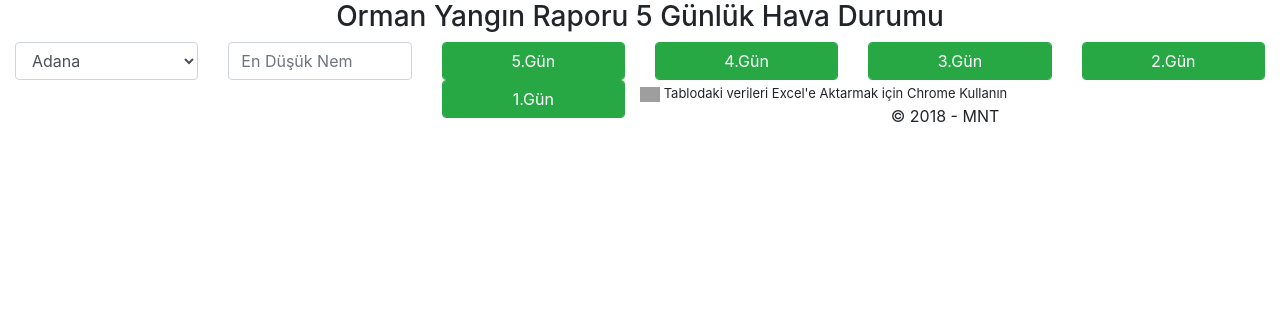
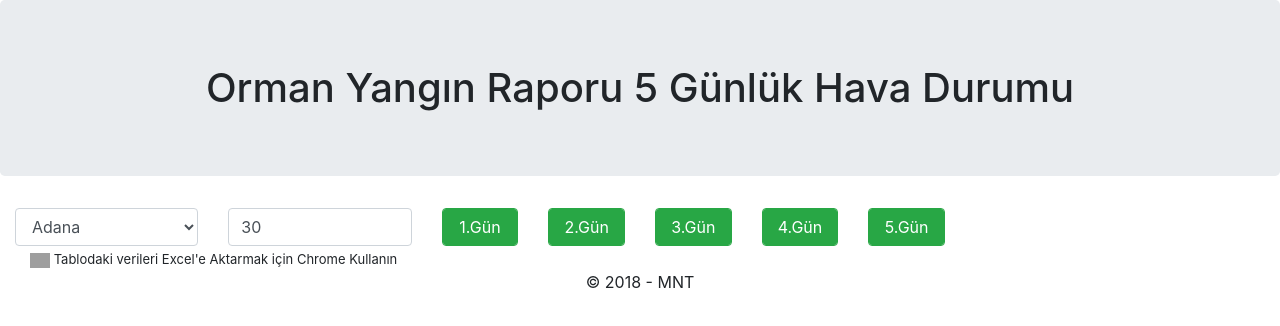
Before and after one commit to mnurullaht/orman, an Angular app: page / in a window 1280 px wide. Shown: the top 326 px of the page. Built offline with nearby package versions, Linux system fonts and the light colour scheme; grey boxes are pictures that could not be loaded.

Commit message:
bazı düzeltmeler yapıldı

```diff
--- a/src/app/footer/footer.component.html
+++ b/src/app/footer/footer.component.html
@@ -1,3 +1,4 @@
+<div style="clear:both"></div>
 <div  class="col-md-12 col-sm-12 col-xs-12">
 <span style="font-size:13px;"><img style="height:15px;" src="images/unlem.svg" /> Tablodaki verileri Excel'e Aktarmak için Chrome Kullanın</span>
     <p class="text-center">© 2018 - MNT  </p>
--- a/src/app/header/header.component.html
+++ b/src/app/header/header.component.html
@@ -1 +1 @@
-<h3>Orman Yangın Raporu 5 Günlük Hava Durumu</h3>
+<div class="jumbotron">Orman Yangın Raporu 5 Günlük Hava Durumu</div>
--- a/src/app/nav/gunler/gunler.component.html
+++ b/src/app/nav/gunler/gunler.component.html
@@ -1,16 +1,16 @@
-<div class="col-md-2 col-sm-12 col-xs-12 pull-right">
+<div class="col-md-1 col-sm-12 col-xs-12 pull-right">
+    <input class="btn-success form-control pull-left " type="button" ng-click="tarihChange(1); getIlceList(selectedIl)" value="1.Gün" />
+</div>
+
+<div class="col-md-1 col-sm-12 col-xs-12 pull-right">
+    <input class="btn-success form-control pull-left " type="button" ng-click="tarihChange(2); getIlceList(selectedIl)" value="2.Gün" />
+</div>
+<div class="col-md-1 col-sm-12 col-xs-12 pull-right">
+    <input class="btn-success form-control pull-left " type="button" ng-click="tarihChange(3); getIlceList(selectedIl)"  value="3.Gün" />
+</div>
+<div class="col-md-1 col-sm-12 col-xs-12 pull-right">
+    <input class="btn-success form-control pull-left " type="button" ng-click="tarihChange(3); getIlceList(selectedIl)" value="4.Gün" />
+</div>
+<div class="col-md-1 col-sm-12 col-xs-12 pull-right">
     <input class="btn-success form-control pull-left " type="button" ng-click="tarihChange(5); getIlceList(selectedIl)" value="5.Gün" />
 </div>
-
-<div class="col-md-2 col-sm-12 col-xs-12 pull-right">
-    <input class="btn-success form-control pull-left " type="button" ng-click="tarihChange(4); getIlceList(selectedIl)" value="4.Gün" />
-</div>
-<div class="col-md-2 col-sm-12 col-xs-12 pull-right">
-    <input class="btn-success form-control pull-left " type="button" ng-click="tarihChange(3); getIlceList(selectedIl)"  value="3.Gün" />
-</div>
-<div class="col-md-2 col-sm-12 col-xs-12 pull-right">
-    <input class="btn-success form-control pull-left " type="button" ng-click="tarihChange(2); getIlceList(selectedIl)" value="2.Gün" />
-</div>
-<div class="col-md-2 col-sm-12 col-xs-12 pull-right">
-    <input class="btn-success form-control pull-left " type="button" ng-click="tarihChange(1); getIlceList(selectedIl)" value="1.Gün" />
-</div>
--- a/src/app/nav/min-nem/min-nem.component.html
+++ b/src/app/nav/min-nem/min-nem.component.html
@@ -1,4 +1,3 @@
 <div class="col-md-2 col-sm-12 col-xs-12">
-    <input class="form-control " style="float:left;" type="text" placeholder="En Düşük Nem" ng-model="nemEsik"/>
-    <span class="" style="float:left;padding-left:10px; width:10%;line-height:50%;margin-top:10px;"></span>
+    <input class="form-control " style="float:left;" type="text" placeholder="En Düşük Nem" ng-model="nemEsik" value="30"/>
 </div>
```
Also changed, not shown: 1 other file (tests, documents, lock files or other folders).
